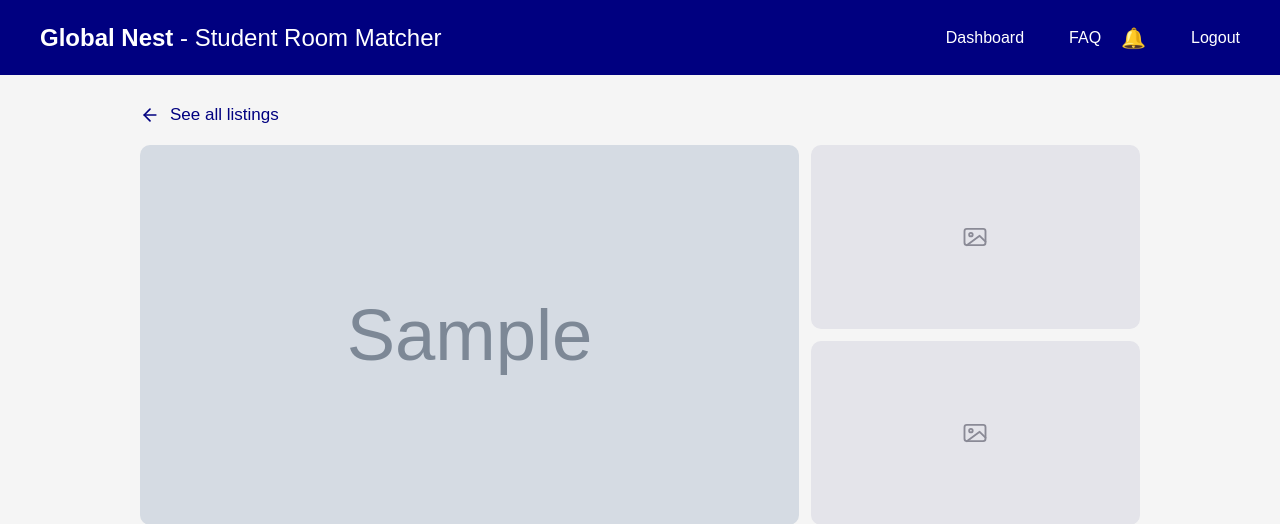
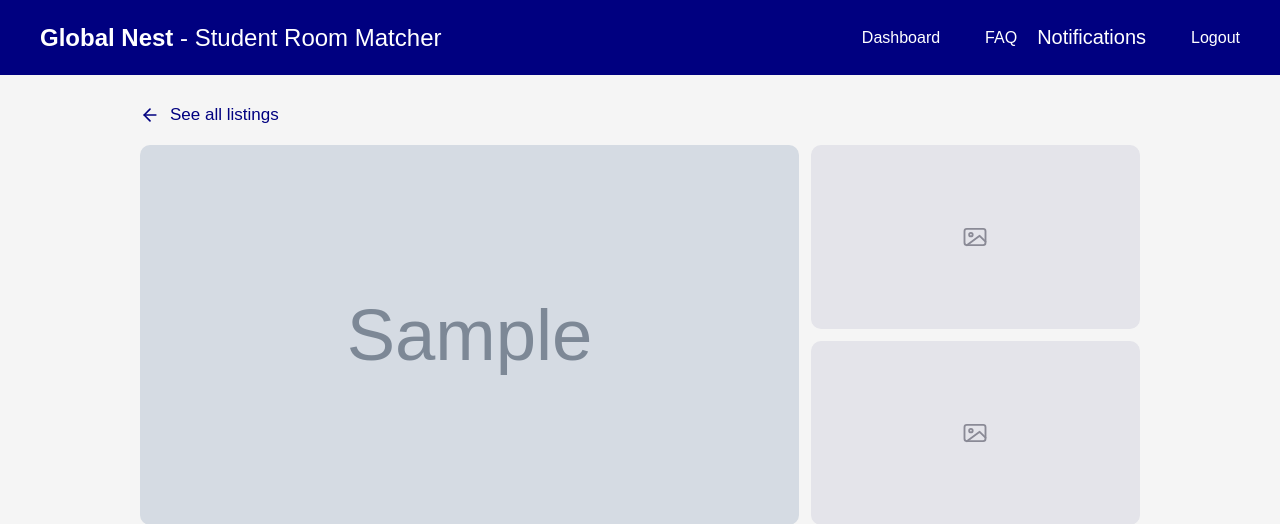
Before and after one commit to Ribat-Shama-Aumity/CSE370-Lab-Project-Group-2, a PHP site: page /room.php?id=1 in a window 1280 px wide. Shown: the top 524 px of the page. Run offline with PHP 8.4, Linux system fonts and the light colour scheme; the visitor is signed in with stand-in values (Sample User, id 1); data comes from the database, SQL or seed files in the repository; tables that the repository leaves empty or names only in its code hold one stand-in row (values such as "Sample post"); grey boxes marked "Sample" are stand-in pictures; data that the repository does not hold is empty.

Commit message:
Save all changes

```diff
--- a/room.php
+++ b/room.php
@@ -876,7 +876,7 @@ if ($notification_result) {
         <a href="faq.php">FAQ</a>
 
          <a href="notifications.php" class="notification-link" title="Notifications">
-            🔔
+            Notifications
             <?php if ($notification_count > 0) { ?>
                 <span class="notification-badge"><?php echo $notification_count; ?></span>
             <?php } ?>
```
